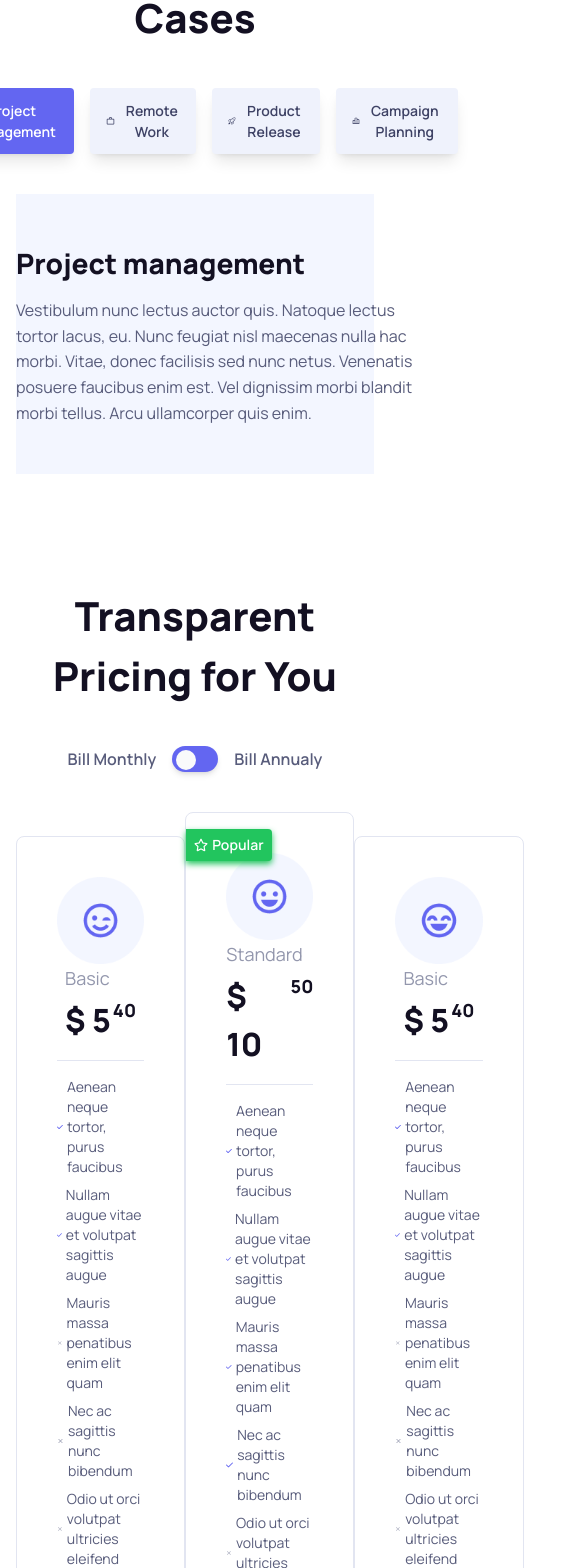
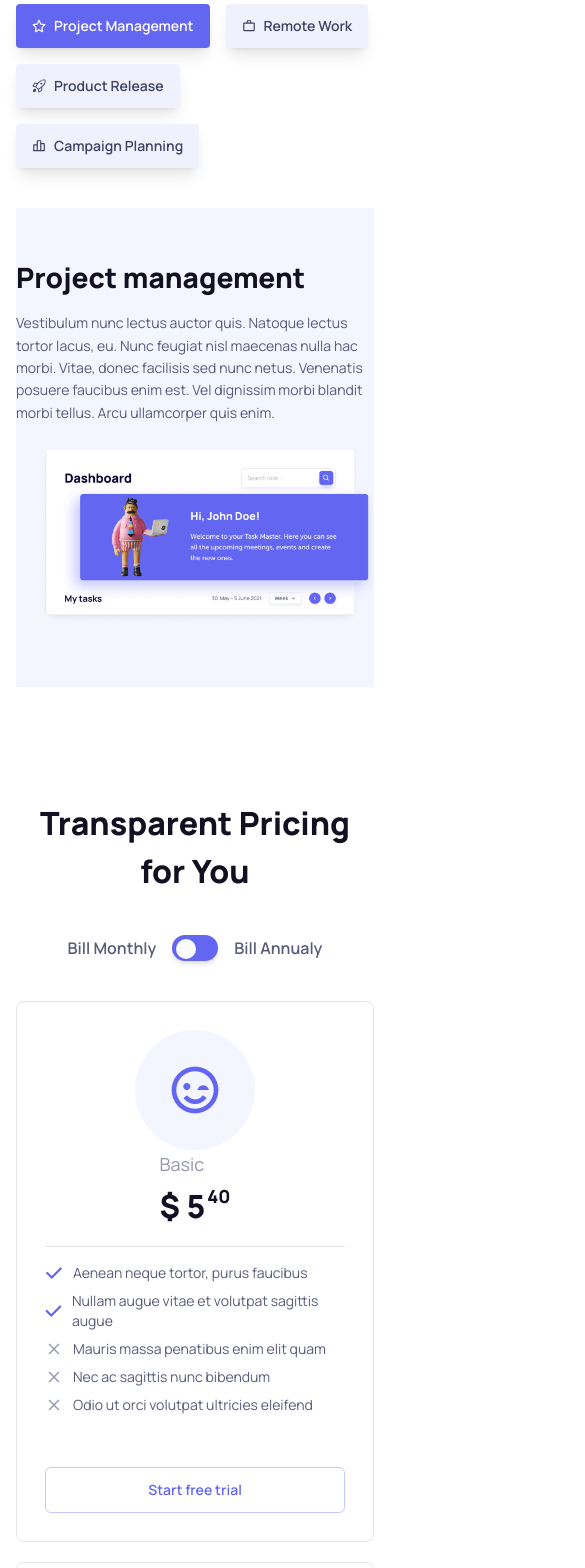
Before and after one commit to Munna-Scriptz/Task-Management, a React (Vite) app: page / in a window 390 px wide. Shown: the part 3737-5305 px from the top of the page, 585 px wide, since content can reach past the window. Built offline with nearby package versions, Linux system fonts and the light colour scheme.

Commit message:
Tool , Pricing , Reviews , Migrate , Ready Responsived

```diff
--- a/src/components/Migrate.jsx
+++ b/src/components/Migrate.jsx
@@ -16,11 +16,11 @@ const Migrate = () => {
                 <div id="Migrate-Row">
                     {/* -----------Header------------ */}
                     <div className='flex items-center flex-col'>
-                        <h2 className='text-gray900 text-[40px] font-extrabold text-center'>Integrate Top Work Tools</h2>
-                        <p className='text-gray600 text-lg leading-[160%] text-center w-[856px] mt-6'>Lorem ipsum dolor sit amet, consectetur adipiscing elit. Proin volutpat mollis egestas. Nam luctus facilisis ultrices. Pellentesque volutpat ligula est. Mattis fermentum, at nec lacus.</p>
+                        <h2 className='text-gray900 lg:text-[40px] text-[32px] font-extrabold text-center'>Integrate Top Work Tools</h2>
+                        <p className='text-gray600 lg:text-lg text-sm leading-[160%] text-center lg:w-[856px] mt-6'>Lorem ipsum dolor sit amet, consectetur adipiscing elit. Proin volutpat mollis egestas. Nam luctus facilisis ultrices. Pellentesque volutpat ligula est. Mattis fermentum, at nec lacus.</p>
                     </div>
                     {/* -----------Items------------ */}
-                    <div className='flex items-center gap-6 mt-[48px]'>
+                    <div className='flex lg:flex-nowrap flex-wrap items-center justify-center lg:gap-6 gap-0 mt-[48px]'>
                         <Link to={'/'}><img src={png1} alt="icon" /></Link>
                         <Link to={'/'}><img src={png2} alt="icon" /></Link>
                         <Link to={'/'}><img src={png3} alt="icon" /></Link>
--- a/src/components/Pricing.jsx
+++ b/src/components/Pricing.jsx
@@ -13,7 +13,7 @@ const Pricing = () => {
             <div className="container">
                 <div id="Pricing-Row">
                     {/* ------------Header-------------- */}
-                    <div><h2 className='text-gray900 text-[40px] font-extrabold text-center'>Transparent Pricing for You</h2></div>
+                    <div><h2 className='text-gray900 lg:text-[40px] text-[32px] font-extrabold text-center'>Transparent Pricing for You</h2></div>
                     <div className='flex items-center justify-center mt-10'>
                         <div className='flex items-center gap-[16px]'>
                             <p className='font-manrope font-semibold text-gray700'>Bill Monthly</p>
@@ -26,9 +26,9 @@ const Pricing = () => {
                         </div>
                     </div>
                     {/* ------------Pricing Card-------------- */}
-                    <div className='flex items-center justify-between mt-10'>
+                    <div className='flex lg:flex-row flex-col lg:gap-y-0 gap-y-5 items-center justify-between mt-10'>
                         {/* -------------First Card------------- */}
-                        <div className='w-[416px] p-10 border-1 border-gray300 rounded-[8px] flex items-center flex-col duration-[.3s] hover:shadow-lg shadow-[#6366F159]'>
+                        <div className='lg:w-[416px] lg:p-10 p-7 border-1 border-gray300 rounded-[8px] flex items-center flex-col duration-[.3s] hover:shadow-lg shadow-[#6366F159]'>
                             <div><img src={Wrincle} alt="Emoji" /></div>
                             <div>
                                 <p className='text-gray600 text-lg mb-1'>Basic</p>
@@ -39,23 +39,23 @@ const Pricing = () => {
                             {/* ---------Border---------- */}
                             <div className='w-full'>
                                 <ul className='flex flex-col gap-2'>
-                                    <li className='text-gray700 text-sm font-normal flex items-center gap-[4px]'>
+                                    <li className='text-gray700 text-sm font-normal flex items-center md:gap-[4px] gap-[10px]'>
                                         <FaCheck className='text-brand text-lg'/>
                                         <p>Aenean neque tortor, purus faucibus</p>
                                     </li>
-                                    <li className='text-gray700 text-sm font-normal flex items-center gap-[4px]'>
+                                    <li className='text-gray700 text-sm font-normal flex items-center md:gap-[4px] gap-[10px]'>
                                         <FaCheck className='text-brand text-lg'/>
                                         <p>Nullam augue vitae et volutpat sagittis augue</p>
                                     </li>
-                                    <li className='text-gray700 text-sm font-normal flex items-center gap-[4px]'>
+                                    <li className='text-gray700 text-sm font-normal flex items-center md:gap-[4px] gap-[10px]'>
                                         <RxCross2 className='text-gray600 text-lg'/>
                                         <p>Mauris massa penatibus enim elit quam</p>
                                     </li>
-                                    <li className='text-gray700 text-sm font-normal flex items-center gap-[4px]'>
+                                    <li className='text-gray700 text-sm font-normal flex items-center md:gap-[4px] gap-[10px]'>
                                         <RxCross2 className='text-gray600 text-lg'/>
                                         <p>Nec ac sagittis nunc bibendum</p>
                                     </li>
-                                    <li className='text-gray700 text-sm font-normal flex items-center gap-[4px]'>
+                                    <li className='text-gray700 text-sm font-normal flex items-center md:gap-[4px] gap-[10px]'>
                                         <RxCross2 className='text-gray600 text-lg'/>
                                         <p>Odio ut orci volutpat ultricies eleifend</p>
                                     </li>
@@ -66,7 +66,7 @@ const Pricing = () => {
                             </div>
                         </div>
                         {/* -------------Second Card------------- */}
-                        <div className='relative w-[416px] p-10 border-1 border-gray300 rounded-[8px] flex items-center flex-col duration-[.3s] hover:shadow-lg shadow-[#6366F159]'>
+                        <div className='relative lg:w-[416px] lg:p-10 p-7 border-1 border-gray300 rounded-[8px] flex items-center flex-col duration-[.3s] hover:shadow-lg shadow-[#6366F159]'>
                             <div><img src={smile} alt="Emoji" /></div>
                             {/* ------------Status------------- */}
                             <div className='absolute top-[16px] left-0 drop-shadow-md drop-shadow-success bg-success py-[6px] px-[8px] text-white text-sm font-semibold rounded-r-[4px] flex items-center gap-1'><FaRegStar className='text-[14px]'/><p>Popular</p></div>
@@ -80,23 +80,23 @@ const Pricing = () => {
                             {/* ---------Border---------- */}
                             <div className='w-full'>
                                 <ul className='flex flex-col gap-2'>
-                                    <li className='text-gray700 text-sm font-normal flex items-center gap-[4px]'>
+                                    <li className='text-gray700 text-sm font-normal flex items-center md:gap-[4px] gap-[10px]'>
                                         <FaCheck className='text-brand text-lg'/>
                                         <p>Aenean neque tortor, purus faucibus</p>
                                     </li>
-                                    <li className='text-gray700 text-sm font-normal flex items-center gap-[4px]'>
+                                    <li className='text-gray700 text-sm font-normal flex items-center md:gap-[4px] gap-[10px]'>
                                         <FaCheck className='text-brand text-lg'/>
                                         <p>Nullam augue vitae et volutpat sagittis augue</p>
                                     </li>
-                                    <li className='text-gray700 text-sm font-normal flex items-center gap-[4px]'>
+                                    <li className='text-gray700 text-sm font-normal flex items-center md:gap-[4px] gap-[10px]'>
                                         <FaCheck className='text-brand text-lg'/>
                                         <p>Mauris massa penatibus enim elit quam</p>
                                     </li>
-                                    <li className='text-gray700 text-sm font-normal flex items-center gap-[4px]'>
+                                    <li className='text-gray700 text-sm font-normal flex items-center md:gap-[4px] gap-[10px]'>
                                         <FaCheck className='text-brand text-lg'/>
                                         <p>Nec ac sagittis nunc bibendum</p>
                                     </li>
-                                    <li className='text-gray700 text-sm font-normal flex items-center gap-[4px]'>
+                                    <li className='text-gray700 text-sm font-normal flex items-center md:gap-[4px] gap-[10px]'>
                                         <RxCross2 className='text-gray600 text-lg'/>
                                         <p>Odio ut orci volutpat ultricies eleifend</p>
                                     </li>
@@ -107,7 +107,7 @@ const Pricing = () => {
                             </div>
                         </div>
                         {/* -------------Third Card------------- */}
-                        <div className='w-[416px] p-10 border-1 border-gray300 rounded-[8px] flex items-center flex-col duration-[.3s] hover:shadow-lg shadow-[#6366F159]'>
+                        <div className='lg:w-[416px] lg:p-10 p-7 border-1 border-gray300 rounded-[8px] flex items-center flex-col duration-[.3s] hover:shadow-lg shadow-[#6366F159]'>
                             <div><img src={beaming} alt="Emoji" /></div>
                             <div>
                                 <p className='text-gray600 text-lg mb-1'>Basic</p>
@@ -118,23 +118,23 @@ const Pricing = () => {
                             {/* ---------Border---------- */}
                             <div className='w-full'>
                                 <ul className='flex flex-col gap-2'>
-                                    <li className='text-gray700 text-sm font-normal flex items-center gap-[4px]'>
+                                    <li className='text-gray700 text-sm font-normal flex items-center md:gap-[4px] gap-[10px]'>
                                         <FaCheck className='text-brand text-lg'/>
                                         <p>Aenean neque tortor, purus faucibus</p>
                                     </li>
-                                    <li className='text-gray700 text-sm font-normal flex items-center gap-[4px]'>
+                                    <li className='text-gray700 text-sm font-normal flex items-center md:gap-[4px] gap-[10px]'>
                                         <FaCheck className='text-brand text-lg'/>
                                         <p>Nullam augue vitae et volutpat sagittis augue</p>
                                     </li>
-                                    <li className='text-gray700 text-sm font-normal flex items-center gap-[4px]'>
+                                    <li className='text-gray700 text-sm font-normal flex items-center md:gap-[4px] gap-[10px]'>
                                         <RxCross2 className='text-gray600 text-lg'/>
                                         <p>Mauris massa penatibus enim elit quam</p>
                                     </li>
-                                    <li className='text-gray700 text-sm font-normal flex items-center gap-[4px]'>
+                                    <li className='text-gray700 text-sm font-normal flex items-center md:gap-[4px] gap-[10px]'>
                                         <RxCross2 className='text-gray600 text-lg'/>
                                         <p>Nec ac sagittis nunc bibendum</p>
                                     </li>
-                                    <li className='text-gray700 text-sm font-normal flex items-center gap-[4px]'>
+                                    <li className='text-gray700 text-sm font-normal flex items-center md:gap-[4px] gap-[10px]'>
                                         <RxCross2 className='text-gray600 text-lg'/>
                                         <p>Odio ut orci volutpat ultricies eleifend</p>
                                     </li>
--- a/src/components/Tool.jsx
+++ b/src/components/Tool.jsx
@@ -11,33 +11,33 @@ const Tool = () => {
             <div className="container">
                 <div id="Tool-Row">
                     {/* -------------Header-------------- */}
-                    <div><h2 className='text-gray900 text-[40px] font-extrabold text-center'>One Tool — Endless Use Cases</h2></div>
+                    <div><h2 className='text-gray900 lg:text-[40px] text-[32px] font-extrabold text-center'>One Tool — Endless Use Cases</h2></div>
                     <div className='flex items-center justify-center'>
-                        <div className='mt-[40px] flex items-center gap-[16px]'>
-                            <button className='bg-brand py-[12px] px-[16px] shadow-lg duration-[.3s] text-white flex items-center gap-2 rounded-[4px] font-manrope text-[14px] font-semibold cursor-pointer'>
+                        <div className='mt-[40px] flex flex-wrap items-center gap-[16px]'>
+                            <button className='bg-brand py-[12px] px-[16px] shadow-lg duration-[.3s] text-white flex items-center gap-2 rounded-[4px] font-manrope lg:text-[14px] text-sm font-semibold cursor-pointer'>
                                 <FaRegStar />
                                 <span>Project Management</span>
                             </button>
-                            <button className='bg-gray200 active:bg-brand active:text-white text-gray800 py-[12px] px-[16px] shadow-lg duration-[.3s] flex items-center gap-2 rounded-[4px] font-manrope text-[14px] font-semibold cursor-pointer'>
+                            <button className='bg-gray200 active:bg-brand active:text-white text-gray800 py-[12px] px-[16px] shadow-lg duration-[.3s] flex items-center gap-2 rounded-[4px] font-manrope lg:text-[14px] text-sm font-semibold cursor-pointer'>
                                 <MdWorkOutline />
                                 <span>Remote Work</span>
                             </button>
-                            <button className='bg-gray200 active:bg-brand active:text-white text-gray800 py-[12px] px-[16px] shadow-lg duration-[.3s] flex items-center gap-2 rounded-[4px] font-manrope text-[14px] font-semibold cursor-pointer'>
+                            <button className='bg-gray200 active:bg-brand active:text-white text-gray800 py-[12px] px-[16px] shadow-lg duration-[.3s] flex items-center gap-2 rounded-[4px] font-manrope lg:text-[14px] text-sm font-semibold cursor-pointer'>
                                 <GoRocket />
                                 <span>Product Release</span>
                             </button>
-                            <button className='bg-gray200 active:bg-brand active:text-white text-gray800 py-[12px] px-[16px] shadow-lg duration-[.3s] flex items-center gap-2 rounded-[4px] font-manrope text-[14px] font-semibold cursor-pointer'>
+                            <button className='bg-gray200 active:bg-brand active:text-white text-gray800 py-[12px] px-[16px] shadow-lg duration-[.3s] flex items-center gap-2 rounded-[4px] font-manrope lg:text-[14px] text-sm font-semibold cursor-pointer'>
                                 <BiBarChartAlt2 />
                                 <span>Campaign Planning</span>
                             </button>
                         </div>
                     </div>
                     {/* -------------Items Show-------------- */}
-                    <div className='bg-gray100 py-[48px] mt-[40px] flex items-center justify-between'>
+                    <div className='bg-gray100 py-[48px] mt-[40px] flex lg:flex-row flex-col items-center justify-between'>
                         {/* -----------Left Side---------- */}
                         <div>
                             <h2 className='text-gray900 text-[28px] font-extrabold'>Project management</h2>
-                            <p className='text-gray700 text-base font-normal w-[416px] mt-3.5 leading-[160%]'>Vestibulum nunc lectus auctor quis. Natoque lectus tortor lacus, eu. Nunc feugiat nisl maecenas nulla hac morbi. Vitae, donec facilisis sed nunc netus. Venenatis posuere faucibus enim est. Vel dignissim morbi blandit morbi tellus. Arcu ullamcorper quis enim.</p>
+                            <p className='text-gray700 lg:text-base text-sm md:mb-0 mb-5 font-normal lg:w-[416px] mt-3.5 leading-[160%]'>Vestibulum nunc lectus auctor quis. Natoque lectus tortor lacus, eu. Nunc feugiat nisl maecenas nulla hac morbi. Vitae, donec facilisis sed nunc netus. Venenatis posuere faucibus enim est. Vel dignissim morbi blandit morbi tellus. Arcu ullamcorper quis enim.</p>
                         </div>
                         {/* -----------Left Side---------- */}
                         <div>
```
Also changed, not shown: src/components/Ready.jsx (+4 -4 lines), src/components/Reviews.jsx (+7 -7 lines).
